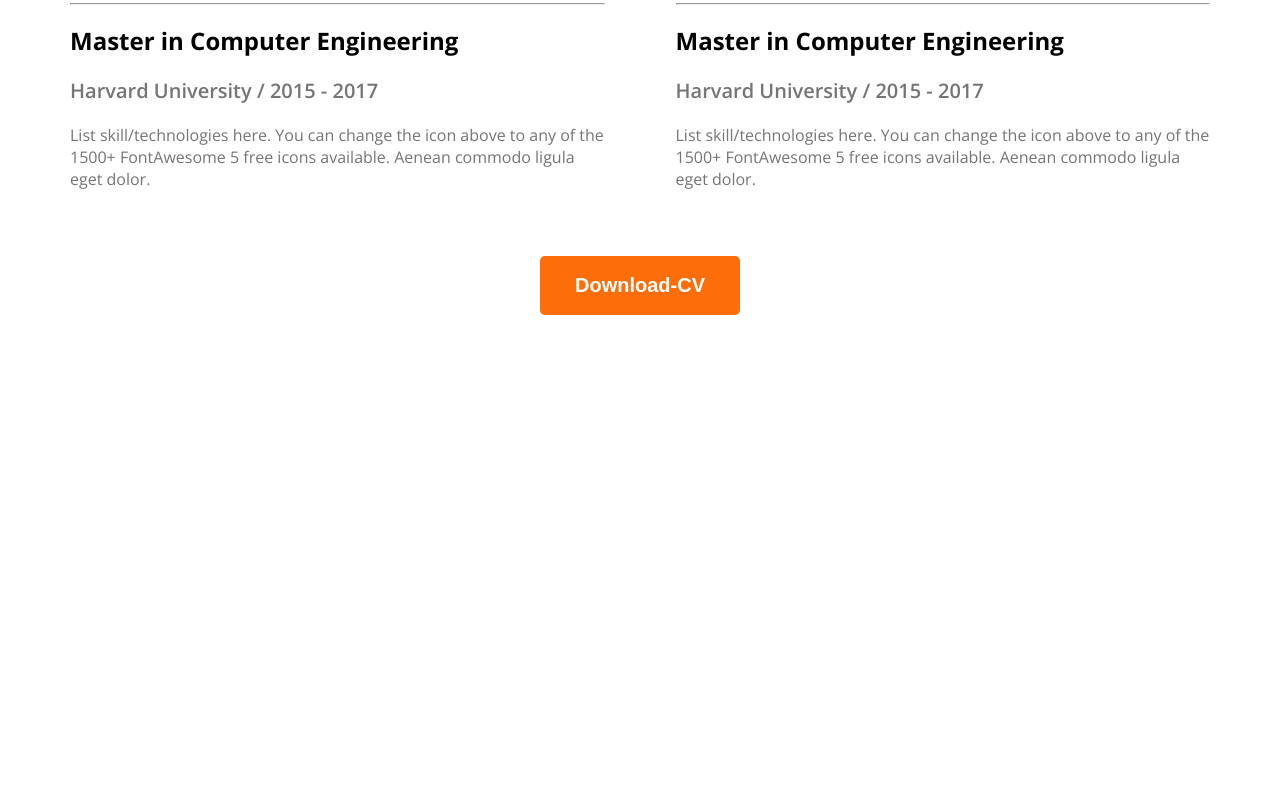
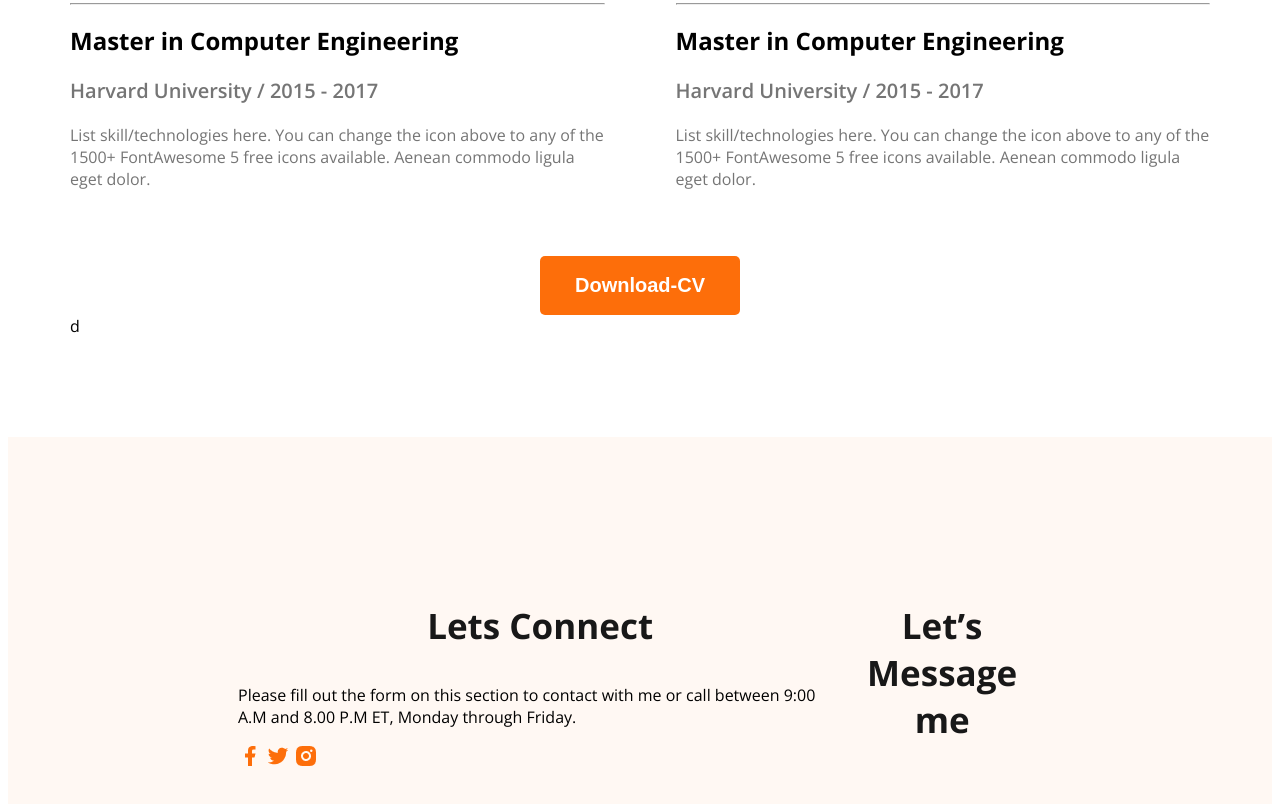
Before and after one commit to Sumonroy360/developer-portfuliio, a plain HTML site: page index.html in a window 1280 px wide. Shown: the part 2941-3745 px from the top of the page. Before the commit the page ends 3264 px from the top, so only its background shows below. Drawn offline with nearby package versions, Linux system fonts and the light colour scheme.

Commit message:
Basic footer added

```diff
--- a/index.html
+++ b/index.html
@@ -147,12 +147,23 @@
 
                <div class="download-cv">
                     <button class="btn-primary">Download-CV</button>
-               </div>
+               </div>d
 
            </section>
      </main>
      <footer>
-
+          <div class="footer-colum">
+               <h3 class="section-title">Lets Connect</h3>
+               <p class="section-description">Please fill out the form on this section to contact with me or call between 9:00 A.M and 8.00 P.M ET, Monday through Friday.</p>
+               <div class="social-link">
+                   <a href=""><img src="images/icons/facebook.png" alt=""></a>
+                   <a href=""><img src="images/icons/twitter.png" alt=""></a>
+                   <a href=""><img src="images/icons/insta.png" alt=""></a>
+               </div>
+          </div>
+          <div class="footer-colum">
+               <h3 class="section-title">Let’s Message me</h3>
+          </div>
      </footer>
 
 </body>
--- a/styles/portfulio.css
+++ b/styles/portfulio.css
@@ -207,3 +207,12 @@ main section {
      text-align: center;
      margin-top: 50px;
 }
+
+/* footer related style */
+
+footer{
+     display: flex;
+     background: #FFF8F3;
+     margin-top: 100px;
+     padding: 130px 230px;
+}
```
